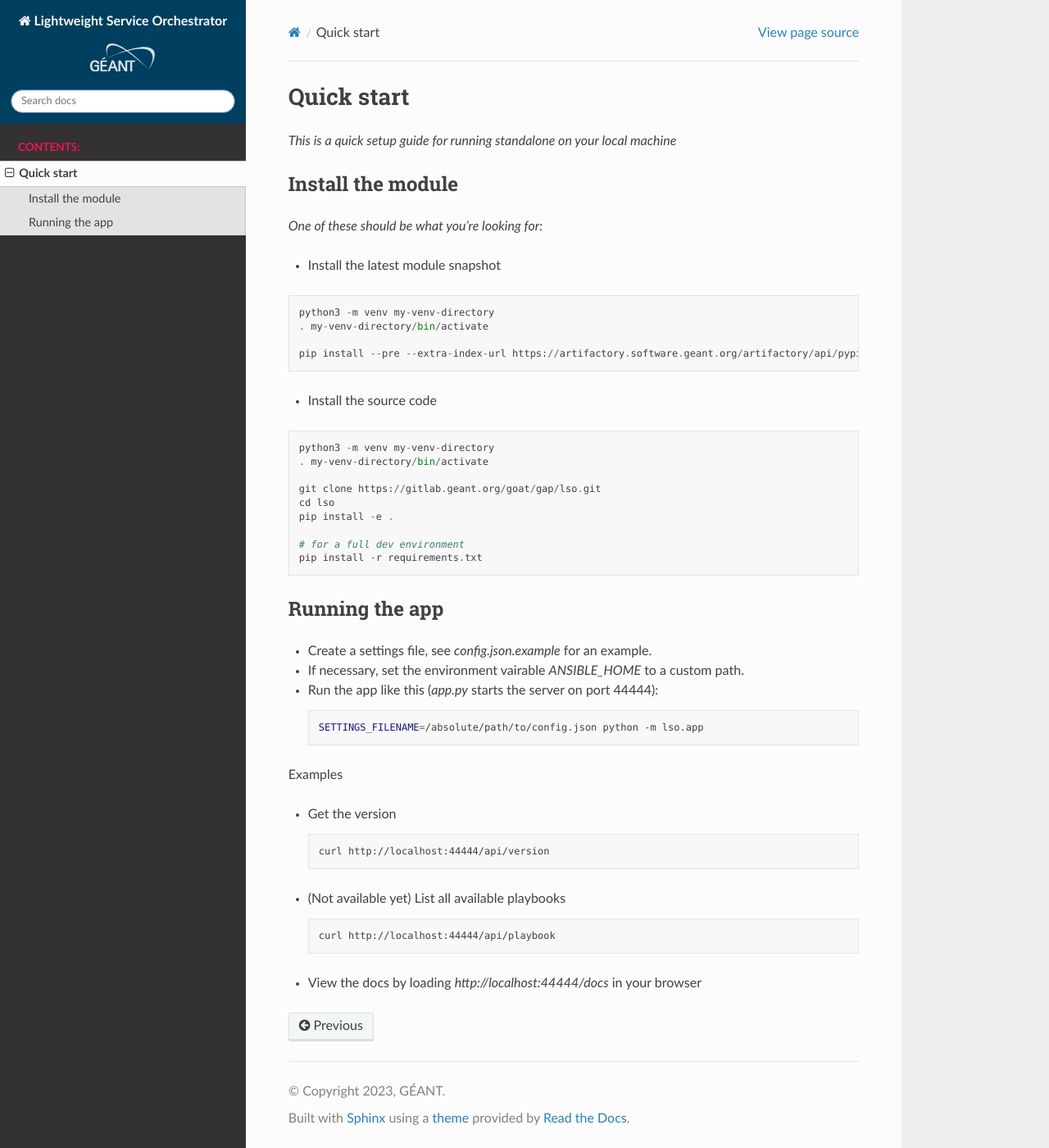
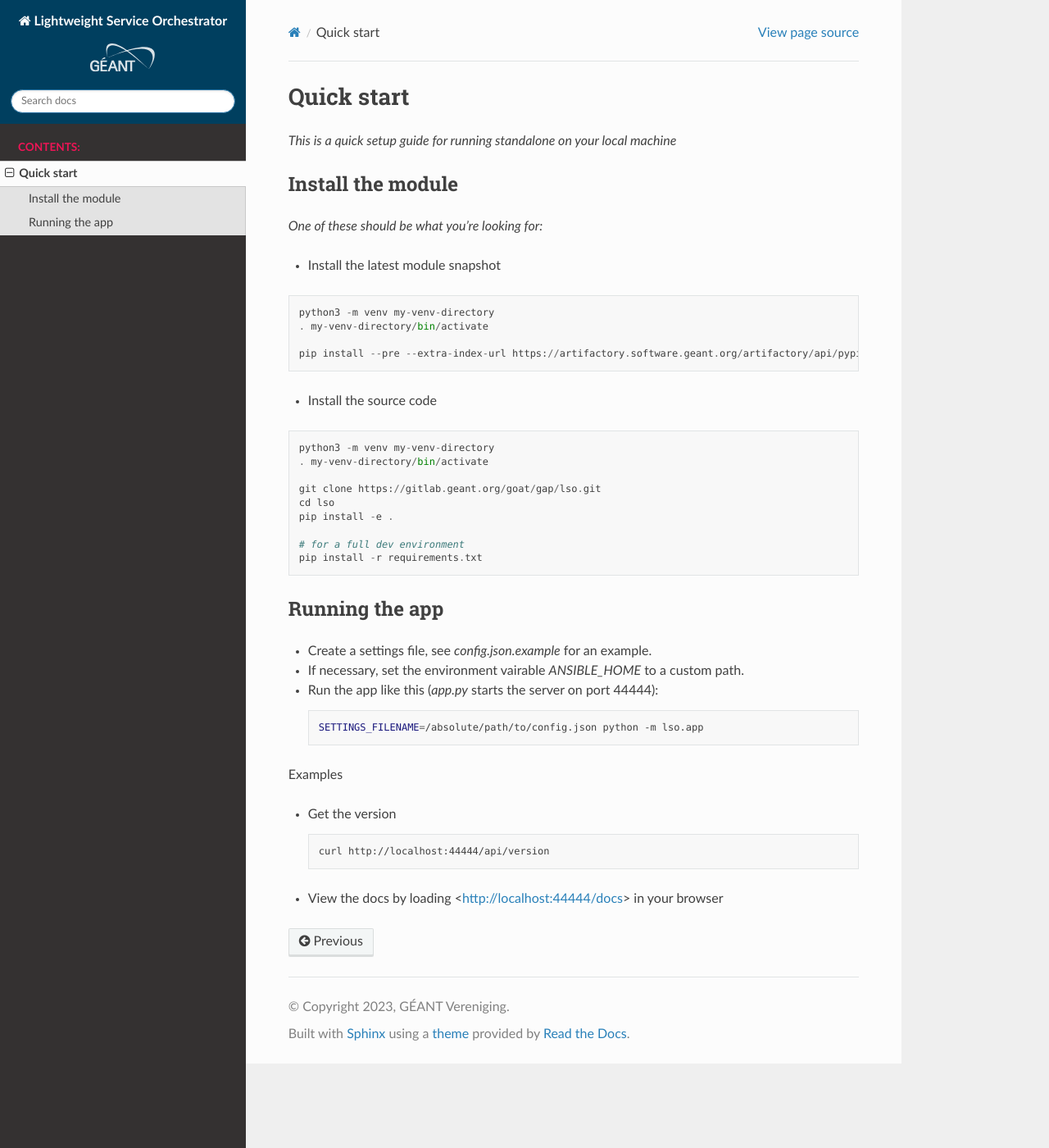
Before and after one commit to workfloworchestrator/lso, a Sphinx documentation site: the page built from docs/source/quickstart.rst, in a window 1280 px wide and 1400 px high. Shown: the whole window at 82% size. Built offline with Sphinx 7.4.7 and the Read the Docs theme 2.0.0, drawn with Linux system fonts in a browser that asks for light colours; pages that are not in the unit, such as notebooks, are missing from menus.

Commit message:
update documentation

```diff
--- a/docs/source/conf.py
+++ b/docs/source/conf.py
@@ -49,7 +49,7 @@ def setup(app):
 # -- Project information -----------------------------------------------------
 
 project = 'Lightweight Service Orchestrator'
-copyright = '2023, GÉANT'
+copyright = '2023, GÉANT Vereniging'
 author = 'GÉANT Orchestration & Automation Team'
 
 # -- General configuration ---------------------------------------------------
--- a/docs/source/index.rst
+++ b/docs/source/index.rst
@@ -8,7 +8,7 @@
    :caption: Contents:
 
    quickstart
-   modules
+   lso
 
 
 `Swagger API Docs <_static/openapi.html>`__
--- a/docs/source/quickstart.rst
+++ b/docs/source/quickstart.rst
@@ -50,10 +50,4 @@ Examples
 
      curl http://localhost:44444/api/version
 
-* (Not available yet) List all available playbooks
-
-  .. code-block:: bash
-
-     curl http://localhost:44444/api/playbook
-
-* View the docs by loading `http://localhost:44444/docs` in your browser
+* View the docs by loading <http://localhost:44444/docs> in your browser
--- a/docs/vale/styles/Vocab/geant-jargon/accept.txt
+++ b/docs/vale/styles/Vocab/geant-jargon/accept.txt
@@ -1,2 +1,3 @@
 [LSO|lso]
 [Ss]ubpackages
+Vereniging
```
